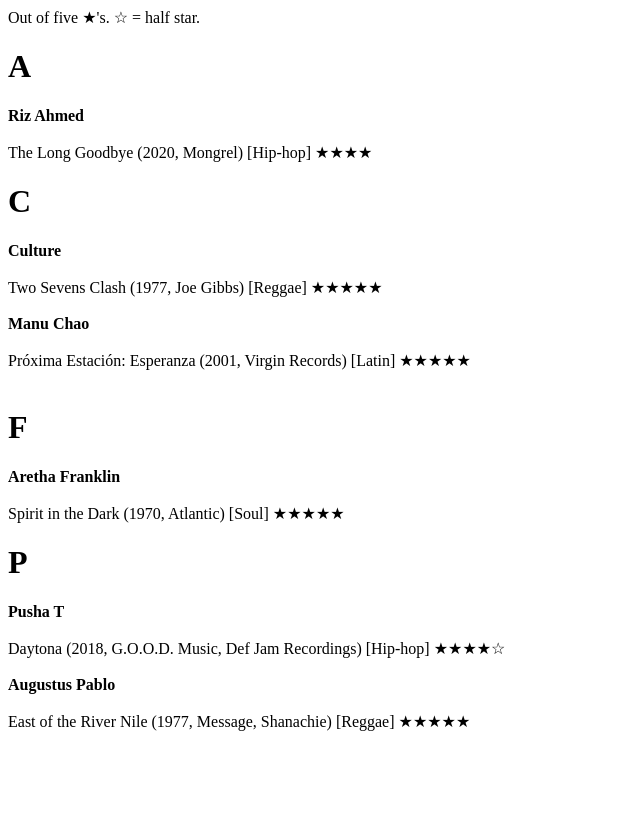
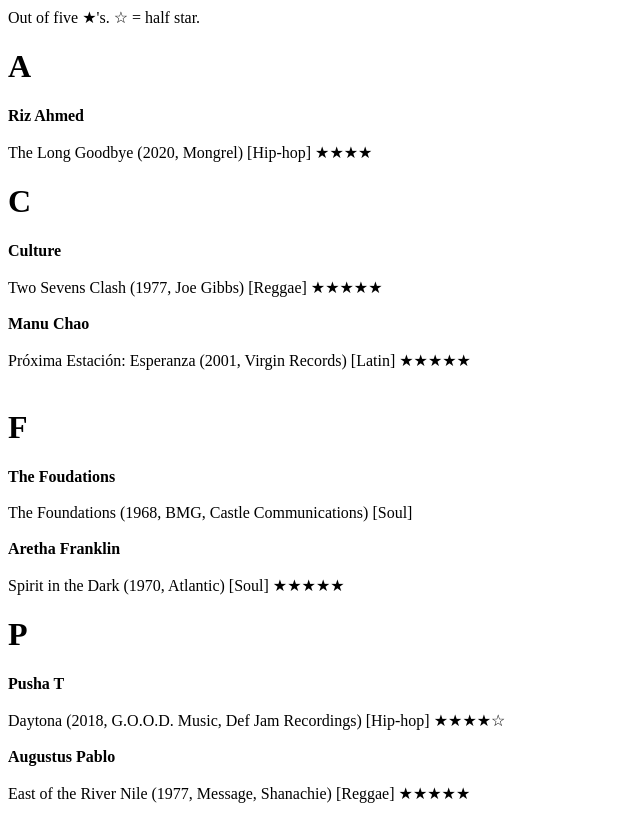
Before and after one commit to renping-li/musicreview, a plain HTML site: page index.html in a window 1280 px wide. Shown: the whole page, without its empty margins (0-640 px from the left). Before the commit the page ends 800 px from the top, so only its background shows below. Drawn offline with Linux system fonts and the light colour scheme.

Commit message:
Update index.html

```diff
--- a/index.html
+++ b/index.html
@@ -16,7 +16,12 @@
   Próxima Estación: Esperanza (2001, Virgin Records) [Latin] ★★★★★
   <!-- 20200821 -->
   <br><br>
-   <h1>F</h1>
+  <h1>F</h1>
+  <b>The Foudations</b>
+  <br><br>
+  The Foundations (1968, BMG, Castle Communications) [Soul]
+  <!-- 20200822 -->
+  <br><br>
   <b>Aretha Franklin</b>
   <br><br>
   Spirit in the Dark (1970, Atlantic) [Soul] ★★★★★
```
